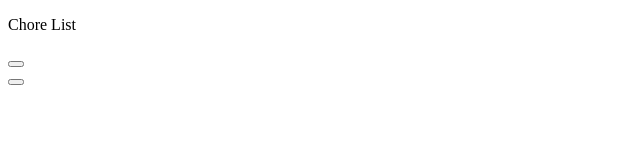
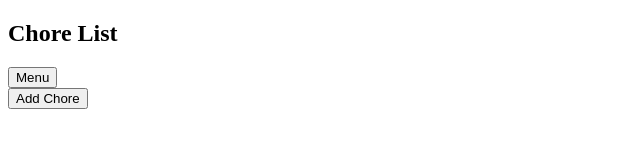
Before and after one commit to cse110-fa22-group28/cse110-fa22-group28, a plain HTML site: page source/main_page/index.html in a window 1280 px wide. Shown: the whole page, without its empty margins (0-640 px from the left). Drawn offline with Linux system fonts and the light colour scheme.

Commit message:
Added button names to wireframe

```diff
--- a/source/main_page/index.html
+++ b/source/main_page/index.html
@@ -5,22 +5,22 @@
     <meta http-equiv="X-UA-Compatible" content="IE=edge" />
     <meta name="viewport" content="width=device-width, initial-scale=1.0" />
     <title>Stonks Chore Tracker</title>
+  </head>
 
-</head>
  <body>
     <header>
-        <div>
-            <p>Chore List</p>
-        </div>
-        <button type="menu" id="drop-down">
+      <h2>Chore List</h2>
+      <button type="menu" id="drop-down">Menu</button>
+    </header>
 
-        </button>
-    </header>
     <main>
-        <section id="chore-cards"></section>
+      <section id="chore-cards">
+      </section>
     </main>
+
     <footer>
-        <button type="button" id="add-chore"></button>
+      <button type="button" id="add-chore">Add Chore</button>
     </footer>
+
   </body>
 </html>
```
Lines whose indentation alone changed are shown as unchanged.
